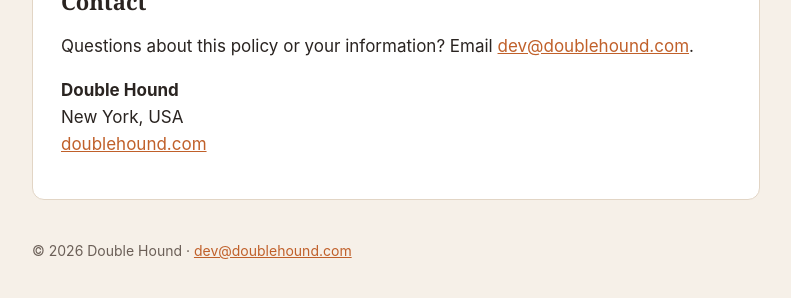
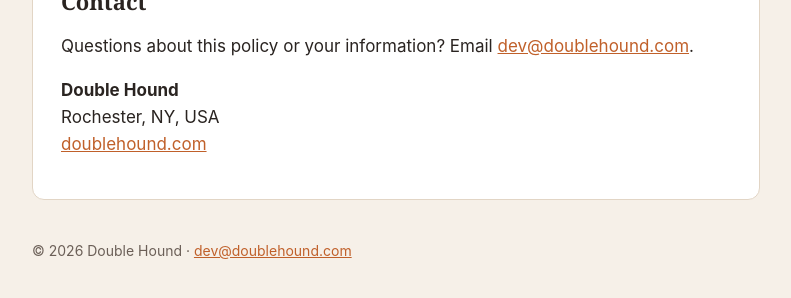
Before and after one commit to davidjheberle/doublehound-site, a Jekyll site: the page built from go-chess/privacy.md, in a window 1280 px wide and 900 px high, scrolled down 4227 px. Shown: the part 597-895 px from the top of the window, without its empty margins (244-1035 px from the left). Built offline with Jekyll 4.4.1, drawn with Linux system fonts in a browser that asks for light colours.

Commit message:
Go Chess privacy: name Rochester, NY in Contact
Co-Authored-By: Claude Opus 5.5 <noreply@anthropic.com>
Claude-Session: https://claude.ai/code/session_01MKZuSGs7Q25FDNSzWS99yF

```diff
--- a/go-chess/privacy.md
+++ b/go-chess/privacy.md
@@ -117,5 +117,5 @@ If we change this policy, we'll post the new version at this address and update
 Questions about this policy or your information? Email [dev@doublehound.com](mailto:dev@doublehound.com).
 
 **Double Hound**<br>
-New York, USA<br>
+Rochester, NY, USA<br>
 [doublehound.com](https://doublehound.com)
```
